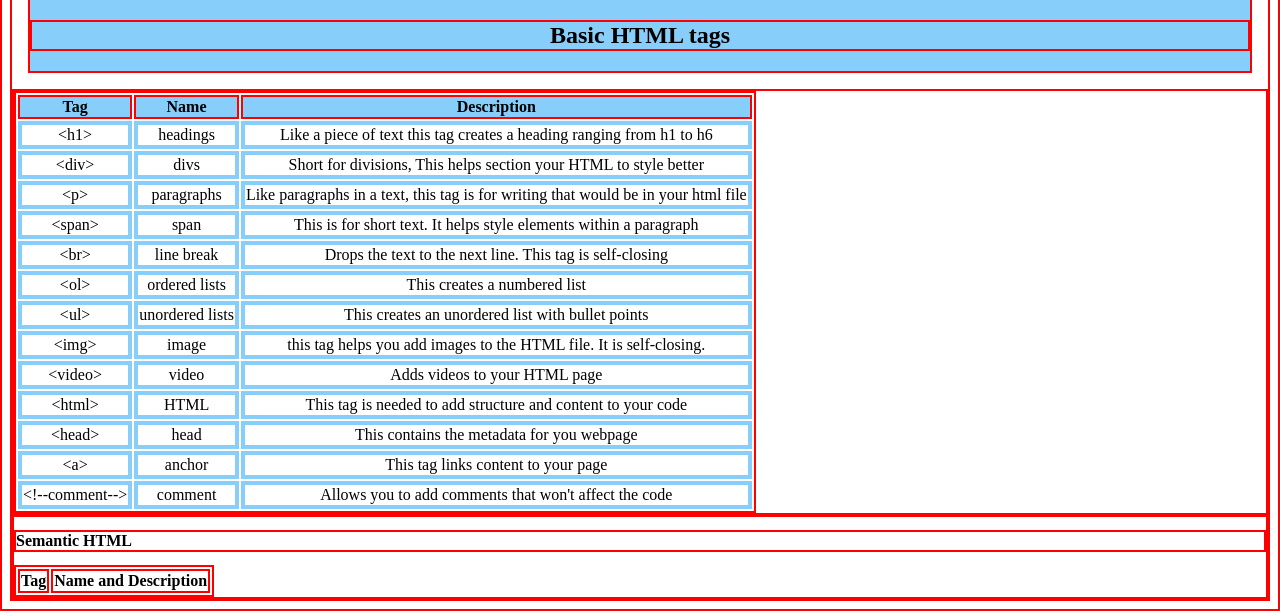
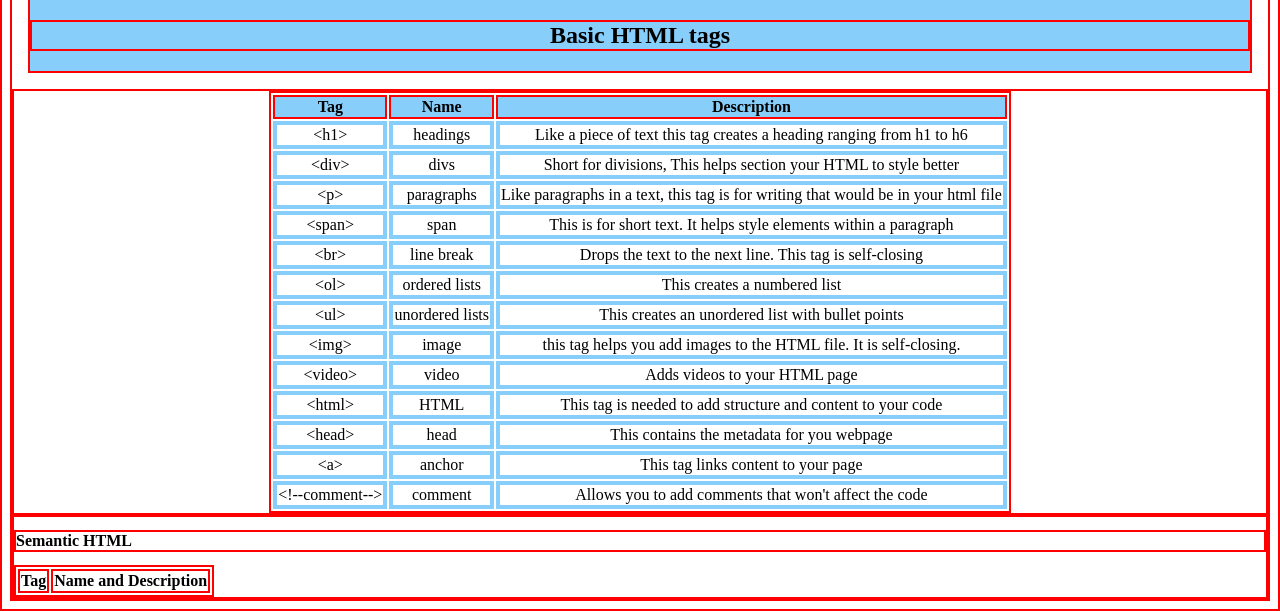
Before and after one commit to BigBabyofTel/Reference-sheet, a plain HTML site: page index.html in a window 1280 px wide. Shown: the part 274-885 px from the top of the page. Drawn offline with Linux system fonts and the light colour scheme.

Commit message:
Update style.css

```diff
--- a/style.css
+++ b/style.css
@@ -52,7 +52,10 @@ h1 {
 .tablehead {
     background-color: lightskyblue;
 }
-
+.table {
+    margin-left: auto;
+    margin-right: auto;
+}
 .table td {
     border: 4px solid lightskyblue;
     text-align: center;
```
